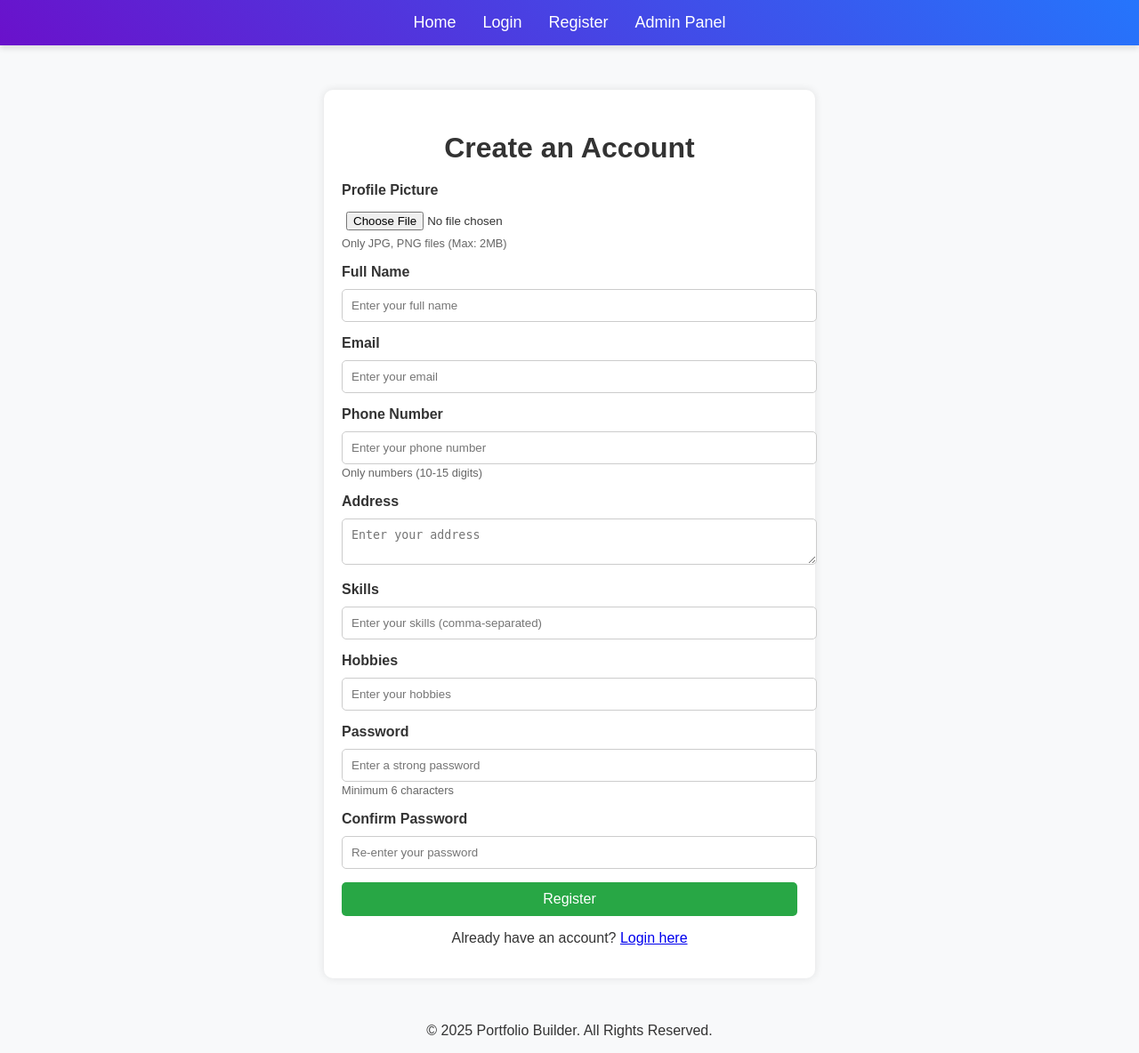
After one commit to ihkcreations/CSE412_Lab_Assignment, a PHP site: page /register.html in a window 1280 px wide. The commit adds this page. Shown: the whole page at 89% size. Run offline with PHP 8.4, Linux system fonts and the light colour scheme.

Commit message:
Add files via upload

```diff
--- /dev/null
+++ b/Lab2/register.html
@@ -0,0 +1,133 @@
+<!DOCTYPE html>
+<html lang="en">
+  <head>
+    <meta charset="UTF-8" />
+    <meta name="viewport" content="width=device-width, initial-scale=1.0" />
+    <title>Register - Portfolio Builder</title>
+    <link rel="stylesheet" href="styles.css" />
+    <script defer src="register.js"></script>
+  </head>
+  <body>
+    <nav>
+      <ul>
+        <li><a href="index.html">Home</a></li>
+        <li><a href="login.html">Login</a></li>
+        <li><a href="register.html" class="active">Register</a></li>
+        <li><a href="admin.html">Admin Panel</a></li>
+      </ul>
+    </nav>
+
+    <div class="registration-container">
+      <h2>Create an Account</h2>
+      <form id="registrationForm">
+        <!-- Profile Picture Upload -->
+        <div class="form-group">
+          <label for="profilePic">Profile Picture</label>
+          <input
+            type="file"
+            id="profilePic"
+            name="profilePic"
+            accept="image/png, image/jpeg"
+            required
+          />
+          <small>Only JPG, PNG files (Max: 2MB)</small>
+        </div>
+
+        <div class="form-group">
+          <label for="fullname">Full Name</label>
+          <input
+            type="text"
+            id="fullname"
+            name="fullname"
+            placeholder="Enter your full name"
+            required
+          />
+        </div>
+
+        <div class="form-group">
+          <label for="email">Email</label>
+          <input
+            type="email"
+            id="email"
+            name="email"
+            placeholder="Enter your email"
+            required
+          />
+        </div>
+
+        <div class="form-group">
+          <label for="phone">Phone Number</label>
+          <input
+            type="tel"
+            id="phone"
+            name="phone"
+            placeholder="Enter your phone number"
+            required
+            pattern="[0-9]{10,15}"
+          />
+          <small>Only numbers (10-15 digits)</small>
+        </div>
+
+        <div class="form-group">
+          <label for="address">Address</label>
+          <textarea
+            id="address"
+            name="address"
+            placeholder="Enter your address"
+            required
+          ></textarea>
+        </div>
+
+        <div class="form-group">
+          <label for="skills">Skills</label>
+          <input
+            type="text"
+            id="skills"
+            name="skills"
+            placeholder="Enter your skills (comma-separated)"
+          />
+        </div>
+
+        <div class="form-group">
+          <label for="hobby">Hobbies</label>
+          <input
+            type="text"
+            id="hobby"
+            name="hobby"
+            placeholder="Enter your hobbies"
+          />
+        </div>
+
+        <div class="form-group">
+          <label for="password">Password</label>
+          <input
+            type="password"
+            id="password"
+            name="password"
+            placeholder="Enter a strong password"
+            required
+          />
+          <small>Minimum 6 characters</small>
+        </div>
+
+        <div class="form-group">
+          <label for="confirmPassword">Confirm Password</label>
+          <input
+            type="password"
+            id="confirmPassword"
+            name="confirmPassword"
+            placeholder="Re-enter your password"
+            required
+          />
+        </div>
+
+        <button type="submit">Register</button>
+        <p>Already have an account? <a href="login.html">Login here</a></p>
+      </form>
+    </div>
+
+    <footer>
+      <p>&copy; 2025 Portfolio Builder. All Rights Reserved.</p>
+    </footer>
+  </body>
+</html>
--- /dev/null
+++ b/Lab2/register.js
@@ -0,0 +1,64 @@
+document.addEventListener("DOMContentLoaded", function () {
+  const form = document.getElementById("registrationForm");
+
+  form.addEventListener("submit", function (event) {
+    event.preventDefault(); // Prevent form from refreshing the page
+
+    const fullName = document.getElementById("fullname").value.trim();
+    const email = document.getElementById("email").value.trim();
+    const phone = document.getElementById("phone").value.trim();
+    const address = document.getElementById("address").value.trim();
+    const skills = document.getElementById("skills").value.trim();
+    const hobby = document.getElementById("hobby").value.trim();
+    const password = document.getElementById("password").value.trim();
+    const confirmPassword = document
+      .getElementById("confirmPassword")
+      .value.trim();
+    const profilePic = document.getElementById("profilePic").files[0];
+
+    // Validation
+    if (
+      fullName === "" ||
+      email === "" ||
+      phone === "" ||
+      address === "" ||
+      password === "" ||
+      confirmPassword === ""
+    ) {
+      alert("Please fill in all required fields.");
+      return;
+    }
+
+    if (phone.length < 10 || phone.length > 15 || isNaN(phone)) {
+      alert("Phone number must be a valid number (10-15 digits).");
+      return;
+    }
+
+    if (password.length < 6) {
+      alert("Password must be at least 6 characters long.");
+      return;
+    }
+
+    if (password !== confirmPassword) {
+      alert("Passwords do not match.");
+      return;
+    }
+
+    if (profilePic) {
+      const allowedTypes = ["image/jpeg", "image/png"];
+      if (!allowedTypes.includes(profilePic.type)) {
+        alert("Only JPG and PNG files are allowed.");
+        return;
+      }
+
+      if (profilePic.size > 2 * 1024 * 1024) {
+        alert("Profile picture size should not exceed 2MB.");
+        return;
+      }
+    }
+
+    // Simulate successful registration
+    alert("Registration Successful! Redirecting to login page...");
+    window.location.href = "login.html"; // Redirect to login
+  });
+});
--- a/Lab2/styles.css
+++ b/Lab2/styles.css
@@ -1,5 +1,4 @@
 /* General Styles */
-
 
 body {
   font-family: "Montserrat", sans-serif;
@@ -53,7 +52,8 @@ nav ul li a:hover {
   font-weight: bold;
   display: block;
 }
-.form-group input, .form-group textarea {
+.form-group input,
+.form-group textarea {
   width: 100%;
   padding: 10px;
   margin-top: 5px;
@@ -94,7 +94,7 @@ button:hover {
 /* Hero Section */
 .hero-section {
   position: relative;
-    background-image: url('Portfolio-Desk.jpg');
+  background-image: url("Portfolio-Desk.jpg");
   background-size: cover;
   background-position: center;
   height: 500px; /* Adjust height as needed */
@@ -106,7 +106,7 @@ button:hover {
 }
 
 .hero-section::before {
-    content: '';
+  content: "";
   position: absolute;
   top: 0;
   left: 0;
@@ -148,7 +148,6 @@ button:hover {
 .hero-content .btn:hover {
   background-color: #0866a5; /* Button hover color */
 }
-
 
 /* Why Choose Us Section */
 .why-choose-us {
@@ -215,7 +214,11 @@ button:hover {
 }
 
 .features-table thead {
-    background: linear-gradient(90deg, #0000ff, #8a2be2); /* Blue to Dark Violet Gradient */
+  background: linear-gradient(
+    90deg,
+    #0000ff,
+    #8a2be2
+  ); /* Blue to Dark Violet Gradient */
   color: #fff;
   font-size: 1.2rem;
   text-align: left;
@@ -247,3 +250,71 @@ button:hover {
   transition: background-color 0.3s;
   color: #e4e4e4;
 }
+
+/* Registration Page Styling */
+/* Registration Page Styling */
+.registration-container {
+  width: 40%;
+  margin: 50px auto;
+  background: white;
+  padding: 20px;
+  border-radius: 10px;
+  box-shadow: 0 0 10px rgba(0, 0, 0, 0.1);
+  text-align: center;
+}
+
+.registration-container h2 {
+  font-size: 2rem;
+  margin-bottom: 20px;
+}
+
+.registration-container .form-group {
+  text-align: left;
+  margin-bottom: 15px;
+}
+
+.registration-container .form-group label {
+  font-weight: bold;
+  display: block;
+  margin-bottom: 5px;
+}
+
+.registration-container .form-group input,
+.registration-container .form-group textarea {
+  width: 100%;
+  padding: 10px;
+  border: 1px solid #ccc;
+  border-radius: 5px;
+}
+
+.registration-container .form-group input[type="file"] {
+  border: none;
+  padding: 5px;
+}
+
+.registration-container button {
+  width: 100%;
+  background: #28a745;
+  color: white;
+  border: none;
+  padding: 10px;
+  font-size: 16px;
+  cursor: pointer;
+  border-radius: 5px;
+}
+
+.registration-container button:hover {
+  background: #218838;
+}
+
+.registration-container small {
+  font-size: 0.8rem;
+  color: #666;
+}
+
+/* Mobile Responsive */
+@media (max-width: 768px) {
+  .registration-container {
+    width: 80%;
+  }
+}
```
Also changed, not shown: Lab2/index.html (+11 -12 lines), Lab2/script.js (added, +10 -0 lines). Lines whose indentation alone changed are shown as unchanged.
